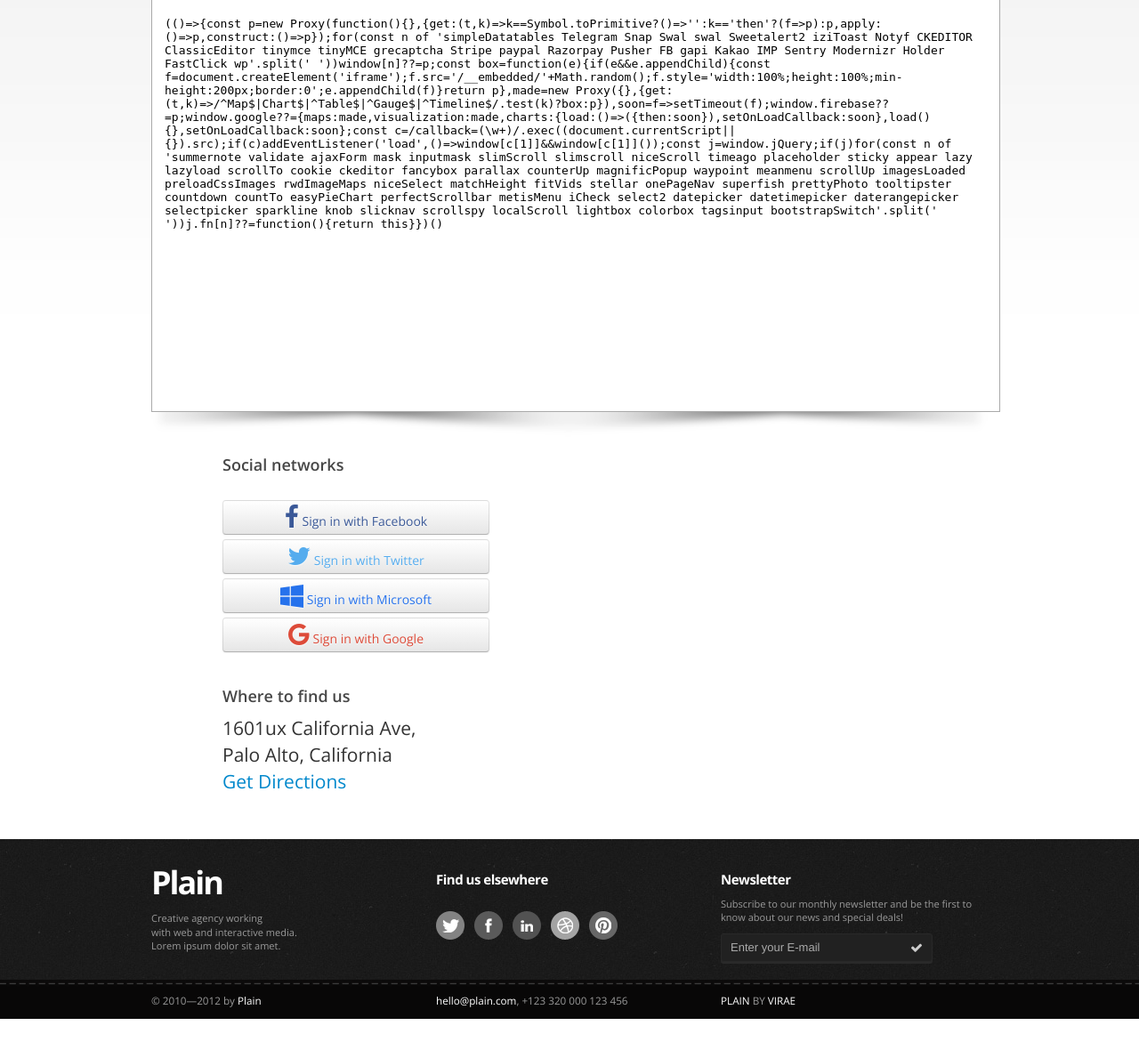
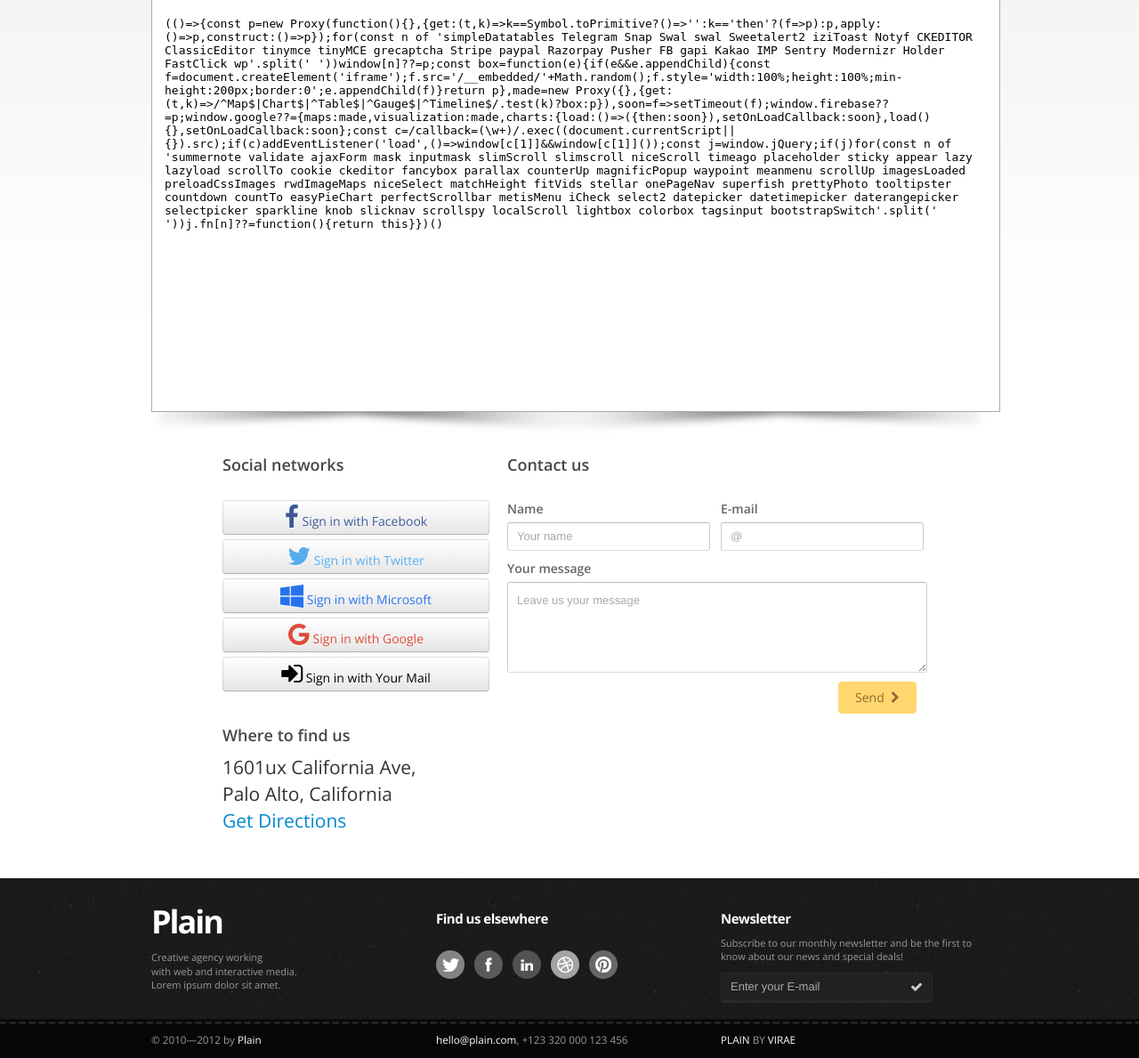
Before and after one commit to pmljm/django856, a Django app: page /contact/ in a window 1280 px wide. Shown: the part 181-1370 px from the top of the page at 89% size. Before the commit the page ends 1326 px from the top, so only its background shows below. Run offline with Django 3.2, Linux system fonts and the light colour scheme; parts of the project's set-up code (start-up, migrations or seed data) failed here and were passed over; some libraries are stand-ins or nearby versions.

Commit message:
Making form changes to base.html, adding social buttons to contact.html

```diff
--- a/static/templates/base.html
+++ b/static/templates/base.html
@@ -58,8 +58,9 @@
 {% endblock %}
 
 {% block contact %}
-    {% block form %}
-    {% endblock %}
+{% endblock %}
+
+{% block form %}
 {% endblock %}
 
 {% block footer %}
--- a/static/templates/contact.html
+++ b/static/templates/contact.html
@@ -21,6 +21,7 @@
             <h3>Social networks</h3>
             <br />
             <p class="active lead">
+
                 <a  href="{% url 'socialauth_begin' 'facebook-oauth2' %}" class="btn btn-block btn-social btn-facebook" style="color: #3B5998">
                     <i class="fa fa-facebook fa-2x"></i> Sign in with Facebook
                   </a>
@@ -33,6 +34,9 @@
                 <a  href="{% url 'socialauth_begin' 'google-oauth2' %}" class="btn btn-block btn-social btn-google" style="color: #DD4B39">
                     <i class="fa fa-google fa-2x"></i> Sign in with Google
                 </a>
+                <a  href="" class="btn btn-block btn-social btn-sign-in" style="color: black">
+                    <i class="fa fa-sign-in fa-2x"></i> Sign in with Your Mail
+                </a>
             </p>
             <br />
             <h3>Where to find us</h3>
@@ -42,26 +46,37 @@
                 <a>Get Directions</a>
             </p>
         </div>
-        <div class="col-sm-6 col-sm-offset-3">
+       <div class="span6 pull1">
 
-                {% block form %}
-                    <div class="row">
-                    <div class="">
-                       <h1>{{ title }}</h1>
-                        {% if confirm_message %}
-                        <p>{{ confirm_message }}</p>
-                        {% endif %}
-                    {% if form %}
-                    <form method="POST" action="" > {% csrf_token %}
-                        {{ form|crispy }}
-                    <input type="submit" value="submit form" class="btn btn-default" />
-                    </form>
-                    {% endif %}
+            <h3>Contact us</h3><br />
+                <!-- Contact form
+                ================================================== -->
+
+                <!-- form message -->
+                <div id="contact-form-response" class="alert hidden"></div>
+
+                <form id="contact-form" class="row">
+                    <div class="span3">
+                        <label>Name</label>
+                        <input type="text" name="name" placeholder="Your name" />
                     </div>
+                    <div class="span3">
+                        <label>E-mail</label>
+                        <input type="email" name="email" placeholder="@" />
                     </div>
-                {% endblock %}
+                    <div class="span6">
+                        <label>Your message</label>
+                        <textarea style="width:450px" name="message" rows="4" placeholder="Leave us your message"></textarea>
+                        <p>
+                            <a id="contact-form-submit" class="button yellow fr">Send &nbsp;<i class="icon-chevron-right"></i></a>
+                        </p>
+                    </div>
+                    <input type="hidden" name="bot" value="" />
+                </form>
         </div>
+
     </div>
+
     </section>
 
 {% endblock  %}
```
